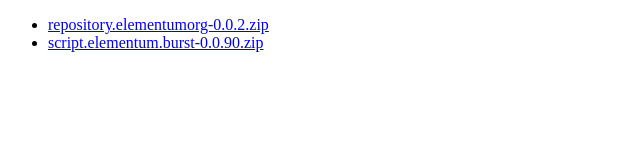
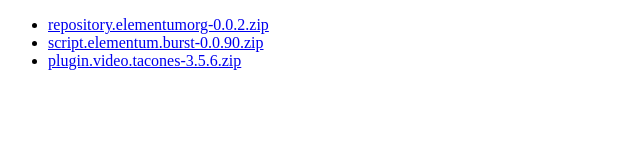
Before and after one commit to adamsmith18880/ada, a plain HTML site: page index.html in a window 1280 px wide. Shown: the whole page, without its empty margins (0-640 px from the left). Drawn offline with Linux system fonts and the light colour scheme.

Commit message:
index.html

```diff
--- a/index.html
+++ b/index.html
@@ -9,6 +9,7 @@
     <ul>
         <li><a href="repository.elementumorg-0.0.2.zip">repository.elementumorg-0.0.2.zip</a></li>
         <li><a href="script.elementum.burst-0.0.90.zip">script.elementum.burst-0.0.90.zip</a></li>
+           <li><a href="plugin.video.tacones-3.5.6.zip">plugin.video.tacones-3.5.6.zip</a></li>
     </ul>
 </body>
 </html>
```
